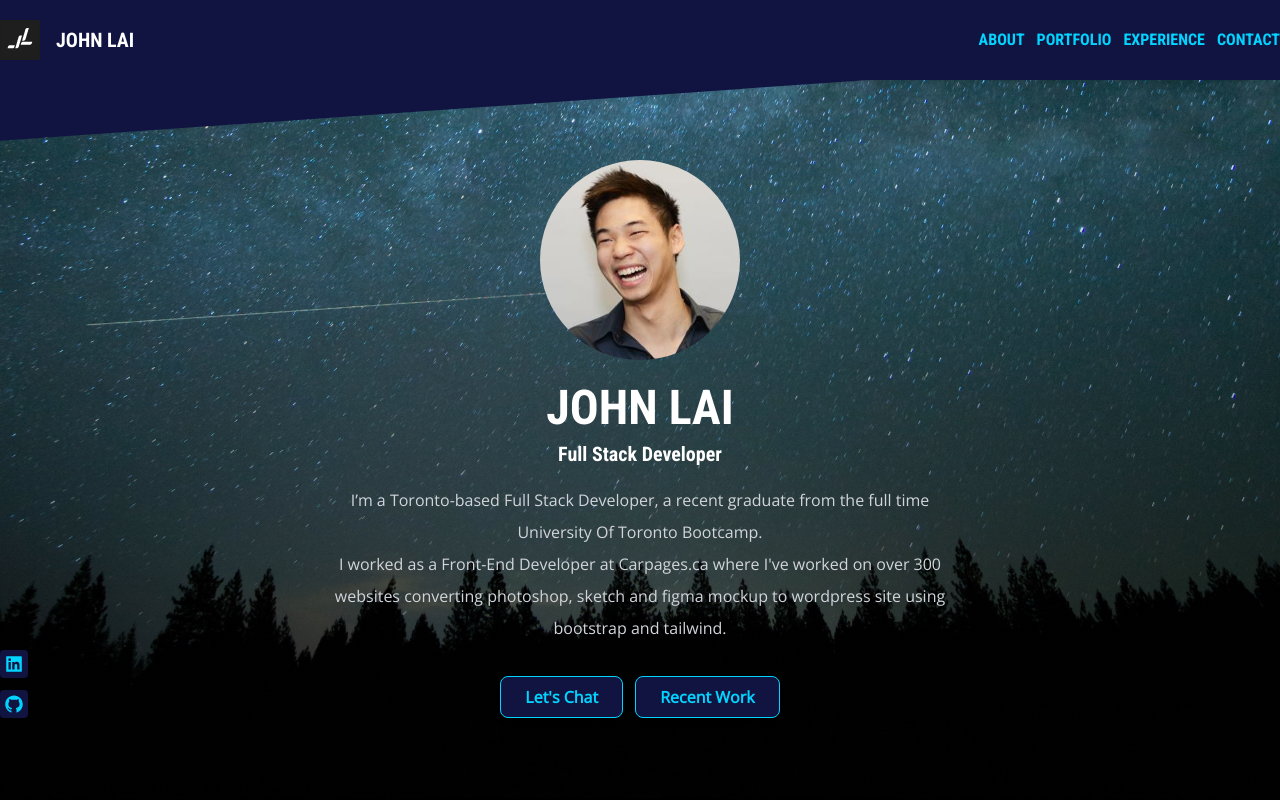
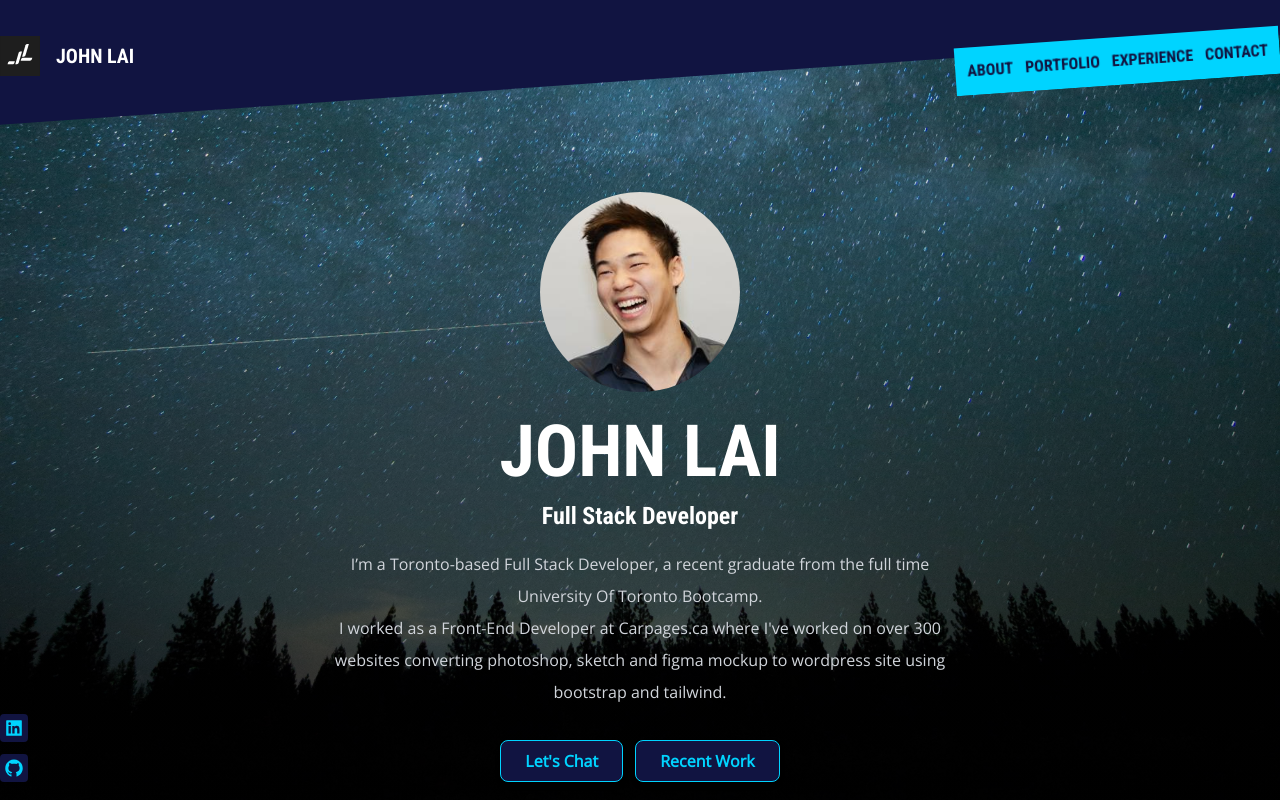
Before and after one commit to johnxlai/2023-portfolio, a React (Create React App) app: page / in a window 1280 px wide. Shown: the top 800 px of the page. Built offline with nearby package versions, Linux system fonts and the light colour scheme.

Commit message:
Add nav angled

```diff
--- a/public/index.html
+++ b/public/index.html
@@ -33,6 +33,9 @@
       src="https://kit.fontawesome.com/764baddac2.js"
       crossorigin="anonymous"></script>
 
+    <!-- tailwind cdn for development   -->
+    <script src="https://cdn.tailwindcss.com"></script>
+
     <title>John Lai's Portfolio</title>
   </head>
   <body>
--- a/src/components/sections/header/Header.js
+++ b/src/components/sections/header/Header.js
@@ -11,8 +11,8 @@ const Header = () => {
   }, []);
 
   return (
-    <header className="header mt-[4rem] lg:mt-[5rem]">
-      <div className="header-container container mx-auto px-4 py-20 relative flex flex-col items-center text-center text-white">
+    <header className="header">
+      <div className="header-container container mx-auto px-4 pt-48 pb-20 relative flex flex-col items-center text-center text-white">
         <div className="header-profile" data-aos="fade-in">
           <img
             className="mb-6 rounded-full w-[200px]"
@@ -20,11 +20,11 @@ const Header = () => {
             alt="John Lai"
           />
         </div>
-        <h1 className="text-5xl mb-2 uppercase" data-aos="fade-up">
+        <h1 className="text-7xl mb-3 uppercase" data-aos="fade-up">
           John Lai
         </h1>
         <h2
-          className="text-uppercase text-xl text-md mb-4 typewriter"
+          className="text-uppercase text-2xl text-md mb-4 typewriter"
           data-aos="fade-up">
           Full Stack Developer
         </h2>
--- a/src/components/sections/navbar/Navbar.js
+++ b/src/components/sections/navbar/Navbar.js
@@ -6,7 +6,7 @@ import { IoIosColorPalette } from 'react-icons/io';
 const Navbar = () => {
   return (
     <nav className="navbar">
-      <div className="container flex justify-between items-center px-4 xl:px-0">
+      <div className="container flex justify-between items-center px-4 xl:px-0 py-8">
         <a href="index.html" className="flex items-center">
           <img
             src={Logo}
--- a/src/index.scss
+++ b/src/index.scss
@@ -27,7 +27,7 @@
 
 @layer components {
   .navbar {
-    @apply w-screen h-[4rem] lg:h-[5rem] grid place-items-center fixed top-0 left-0 z-[100] shadow-lg transition ease-in-out delay-150 duration-300;
+    @apply w-screen h-[4rem] lg:h-[5rem] grid place-items-center fixed top-0 left-0 z-[100] transition ease-in-out delay-150 duration-300;
   }
   .btn-primary {
     @apply py-2 px-6 bg-secondary text-primary font-semibold border border-primary rounded-lg shadow-md hover:border-[--tertiary-color] hover:text-[--tertiary-color] hover:-translate-y-1 focus:outline-none focus:ring-2 focus:ring-blue-400 focus:ring-opacity-75 transition ease-in-out delay-150 duration-300;
@@ -54,7 +54,7 @@
 }
 
 body {
-  background-color: var(--secondary-color);
+  // background-color: var(--secondary-color);
   font-family: 'Open Sans', sans-serif;
   margin: 0;
   -webkit-font-smoothing: antialiased;
@@ -110,12 +110,25 @@ header.header {
   background-repeat: no-repeat;
 }
 
+.nav-menu {
+  padding: 12px;
+  text-transform: uppercase;
+  background-color: var(--primary-color);
+  color: var(--secondary-color);
+  -webkit-backdrop-filter: blur(1rem);
+  backdrop-filter: blur(1rem);
+  transform: rotateZ(-4deg);
+
+  top: 5px;
+  position: relative;
+}
+
 .navbar {
   &:after {
     position: absolute;
     content: '';
     width: 100vw;
-    height: 11rem;
+    height: 10rem;
     z-index: -1;
     left: 0;
     top: -5rem;
```
